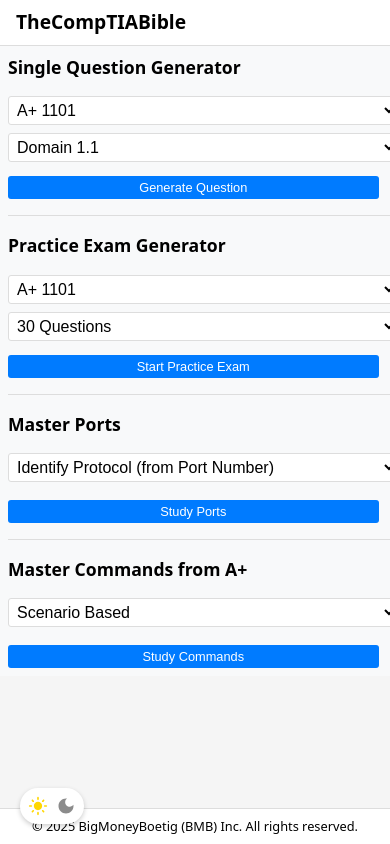
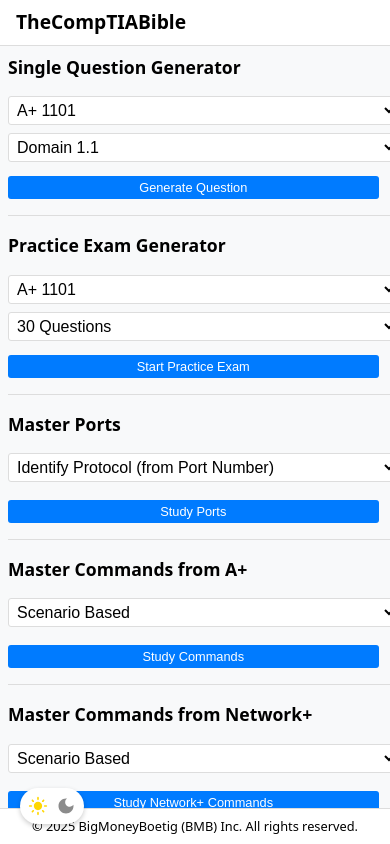
Before and after one commit to ConnorBoetig-dev/comptiabible2, a React (Vite) app: page / in a window 390 px wide. Built offline with nearby package versions, Linux system fonts and the light colour scheme.

Commit message:
net+ commands feature :)

```diff
--- a/src/pages/Home.jsx
+++ b/src/pages/Home.jsx
@@ -29,6 +29,9 @@
   const [selectedCommandQuestionType, setSelectedCommandQuestionType] = useState('scenario_based');
   const [isQuestionModalOpen, setIsQuestionModalOpen] = useState(false);
   const [isSidebarCollapsed, setIsSidebarCollapsed] = useState(false);
+  const NET_COMMANDS_API_URL = 'https://72btwlt62f.execute-api.us-east-2.amazonaws.com/prod';
+  const [selectedNetCommandQuestionType, setSelectedNetCommandQuestionType] = useState('scenario_based');
+  const [isNetCommandsMode, setIsNetCommandsMode] = useState(false);
 
   const QUESTION_TYPE_LABELS = {
     'identify_protocol_from_number': 'Identify Protocol (from Port Number)',
@@ -312,6 +315,58 @@
     } catch (error) {
       console.error('Error fetching command question:', error);
       alert('Failed to fetch command question');
+      setQuestions(null);
+    } finally {
+      setLoading(false);
+    }
+  };
+
+  const generateNetCommandQuestion = async () => {
+    if (isMobile) {
+      setIsQuestionModalOpen(true);
+    }
+    try {
+      setLoading(true);
+      setSelectedAnswer(null);
+      setIsAnswerChecked(false);
+      setIsNetCommandsMode(true);
+      navigate('/', { state: { examResults: null } });
+      setChatHistory([
+        {
+          role: 'assistant',
+          content: "Ask me any questions about Network+ commands!"
+        }
+      ]);
+
+      const queryParams = new URLSearchParams({
+        'question-type': selectedNetCommandQuestionType
+      }).toString();
+
+      const response = await fetch(`${NET_COMMANDS_API_URL}?${queryParams}`, {
+        method: 'GET',
+        headers: {
+          'Accept': 'application/json',
+          'Content-Type': 'application/json',
+        },
+        mode: 'cors',
+      });
+
+      if (!response.ok) {
+        throw new Error(`HTTP error! status: ${response.status}`);
+      }
+
+      const data = await response.json();
+      console.log('Network Commands API Response:', data);
+
+      if (!Array.isArray(data) || data.length === 0) {
+        throw new Error('No question returned from API');
+      }
+
+      setQuestions([data[0]]);
+
+    } catch (error) {
+      console.error('Error fetching network command question:', error);
+      alert('Failed to fetch network command question');
       setQuestions(null);
     } finally {
       setLoading(false);
@@ -995,6 +1050,50 @@
               Study Commands
             </button>
           </section>
+
+          {/* Network Commands Study section */}
+          <section className="network-commands-study" style={{
+            marginTop: '1rem',
+            paddingTop: '1rem',
+            borderTop: `1px solid ${isDarkMode ? '#404040' : '#ddd'}`
+          }}>
+            <h2 style={{ marginTop: 0, fontSize: '1.1rem', marginBottom: '1rem' }}>Master Commands from Network+</h2>
+
+            <select
+              value={selectedNetCommandQuestionType}
+              onChange={(e) => setSelectedNetCommandQuestionType(e.target.value)}
+              style={{
+                width: '100%',
+                marginBottom: '1rem',
+                padding: '0.25rem',
+                borderRadius: '3px',
+                border: `1px solid ${isDarkMode ? '#404040' : '#ddd'}`,
+                backgroundColor: isDarkMode ? '#2d2d2d' : 'white',
+                color: isDarkMode ? '#ffffff' : '#000000',
+              }}
+            >
+              {Object.entries(COMMAND_QUESTION_TYPES).map(([value, label]) => (
+                <option key={value} value={value}>{label}</option>
+              ))}
+            </select>
+
+            <button
+              onClick={generateNetCommandQuestion}
+              disabled={loading}
+              style={{
+                width: isMobile ? '95%' : '100%',
+                padding: isMobile ? '0.25rem 0.5rem' : '0.25rem',
+                borderRadius: '3px',
+                border: 'none',
+                backgroundColor: isDarkMode ? '#0066cc' : '#007bff',
+                color: '#ffffff',
+                cursor: loading ? 'wait' : 'pointer',
+                fontSize: isMobile ? '0.8rem' : '0.9rem',
+              }}
+            >
+              Study Network+ Commands
+            </button>
+          </section>
         </aside>
 
         {isMobile ? (
```
Also changed, not shown: 1 other file (tests, documents, lock files or other folders).
